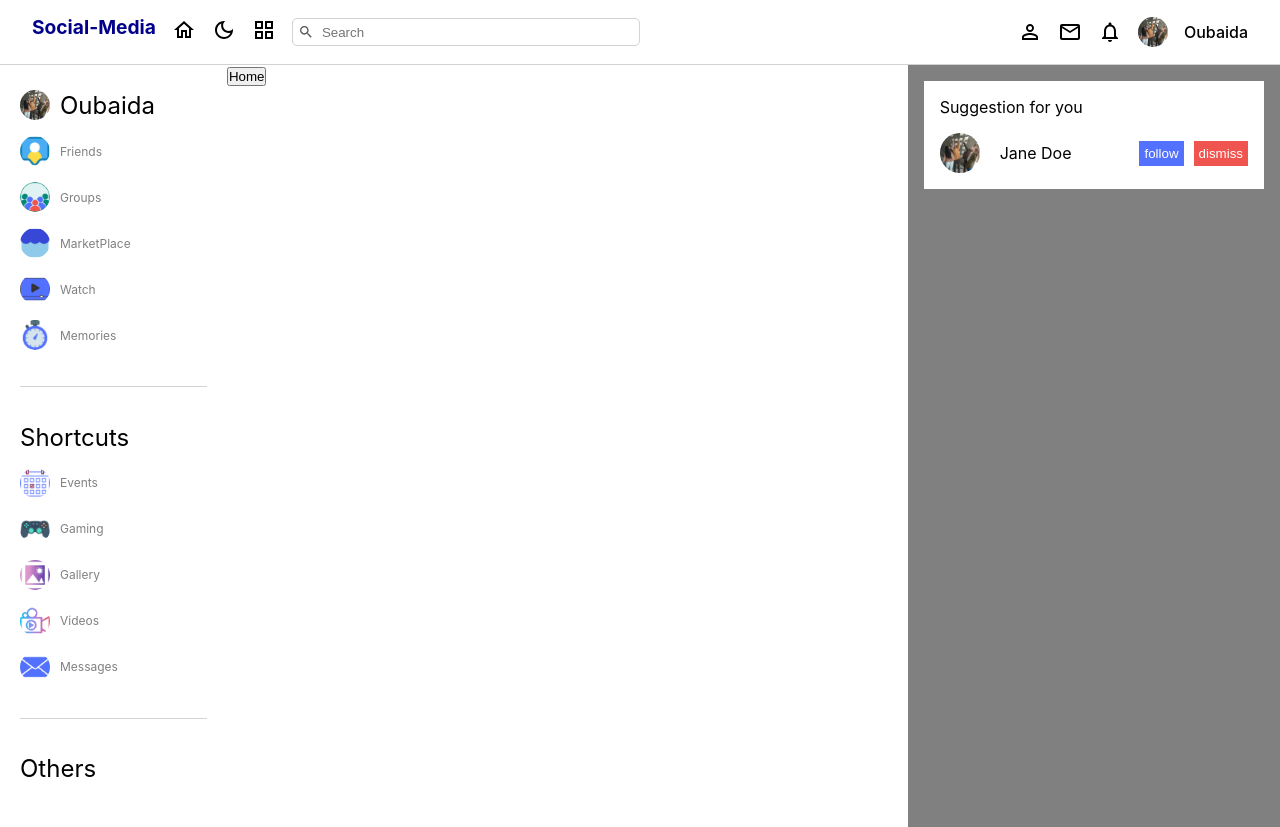
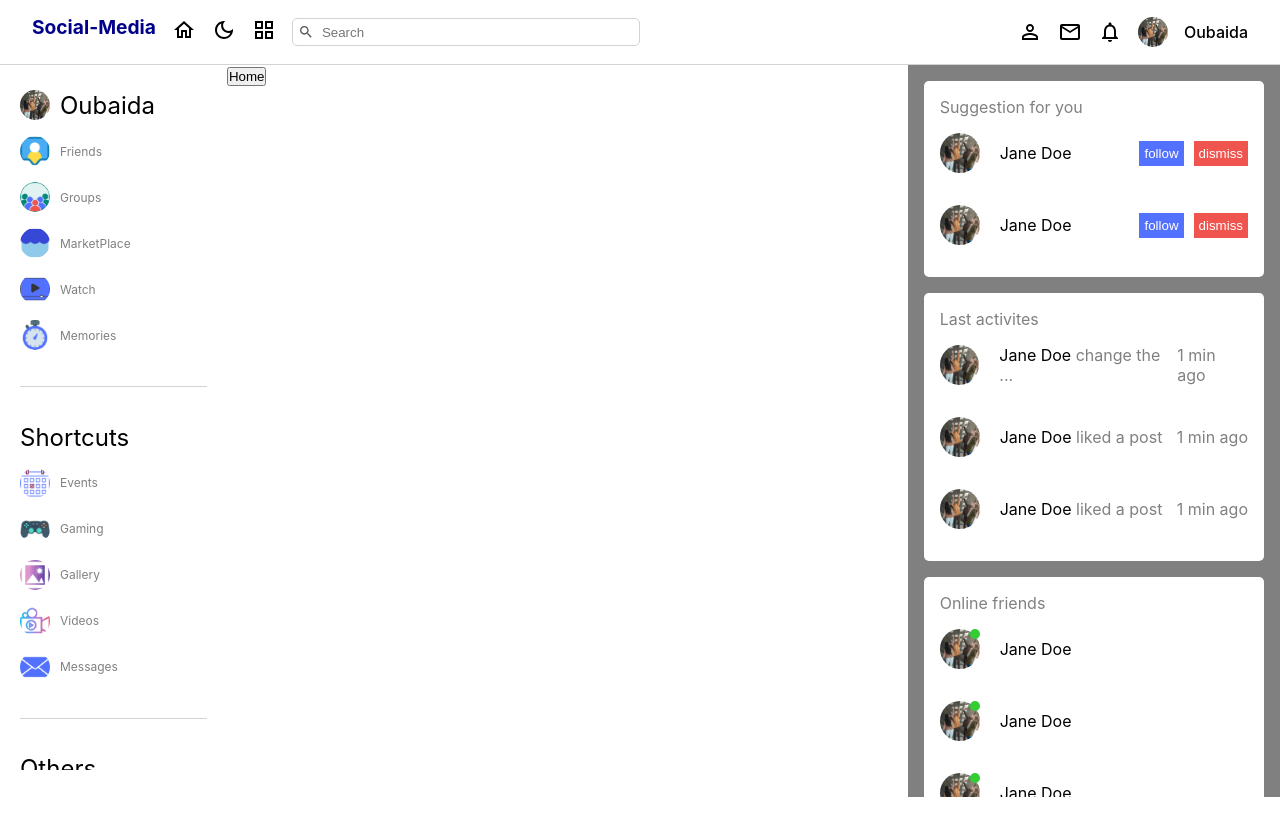
Before and after one commit to OubaidaAkilan/Social-Media-App, a React (Create React App) app in the folder Frontend/: page / in a window 1280 px wide. After the commit the page ends 800 px from the top, so only its background shows below. Built offline with nearby package versions, Linux system fonts and the light colour scheme.

Commit message:
Finish the right-bar section with own its style

```diff
--- a/Frontend/src/components/leftbar/leftBar.scss
+++ b/Frontend/src/components/leftbar/leftBar.scss
@@ -2,7 +2,7 @@
   flex: 2;
   position: sticky;
   top: 70px;
-  height: calc(100vh - 70px);
+  height: calc(100vh - 100px);
   overflow: scroll;
     &::-webkit-scrollbar{
     display: none;
--- a/Frontend/src/components/rightbar/RightBar.jsx
+++ b/Frontend/src/components/rightbar/RightBar.jsx
@@ -6,19 +6,71 @@ import { blue } from '@mui/material/colors';
 const RightBar = () => {
   return (
     <section className='social__rightBar'>
-      <div className='social__rightBar-container'>
+      <div className='social__rightBar-suggestion'>
         <div className='item'>
           <span>Suggestion for you</span>
+          {Array.from({ length: 2 }, () => (
+            <div className='user'>
+              <div className='userInfo'>
+                <img src={profileImage} alt='userImge' />
+                <span>Jane Doe</span>
+              </div>
+              <div className='buttons'>
+                <button>follow</button>
+                <button>dismiss</button>
+              </div>
+            </div>
+          ))}
+        </div>
+      </div>
+      {/* Last Activites */}
+      <div className='social__rightBar-lastActivites'>
+        <div className='item'>
+          <span>Last activites</span>
+
           <div className='user'>
             <div className='userInfo'>
               <img src={profileImage} alt='userImge' />
-              <span>Jane Doe</span>
+              <p>
+                <span>Jane Doe</span> change the ...
+              </p>
             </div>
-            <div className='buttons'>
-              <button>follow</button>
-              <button>dismiss</button>
+            <span>1 min ago</span>
+          </div>
+
+          <div className='user'>
+            <div className='userInfo'>
+              <img src={profileImage} alt='userImge' />
+              <p>
+                <span>Jane Doe</span> liked a post
+              </p>
             </div>
+            <span>1 min ago</span>
           </div>
+          <div className='user'>
+            <div className='userInfo'>
+              <img src={profileImage} alt='userImge' />
+              <p>
+                <span>Jane Doe</span> liked a post
+              </p>
+            </div>
+            <span>1 min ago</span>
+          </div>
+        </div>
+      </div>
+      {/* Online friends */}
+      <div className='social__rightBar-onlineFriends'>
+        <div className='item'>
+          <span>Online friends</span>
+          {Array.from({ length: 8 }, () => (
+            <div className='user'>
+              <div className='userInfo'>
+                <img src={profileImage} alt='userImge' />
+                <div className="online"/>
+                <span>Jane Doe</span>
+              </div>
+            </div>
+          ))}
         </div>
       </div>
     </section>
--- a/Frontend/src/components/rightbar/rightBar.scss
+++ b/Frontend/src/components/rightbar/rightBar.scss
@@ -6,34 +6,58 @@
   padding: 1rem;
   position: sticky;
   top: 70px;
-  height: calc(100vh - 70px);
+  height: calc(100vh - 100px);
   overflow: scroll;
   &::-webkit-scrollbar {
     display: none;
   }
-  .social__rightBar-container {
+
+  .social__rightBar-suggestion,
+  .social__rightBar-lastActivites,
+  .social__rightBar-onlineFriends {
     background-color: white;
     padding: 1rem;
-
+    border-radius: 5px;
+    margin-bottom: 1rem;
     .item {
       display: flex;
       flex-direction: column;
       gap: 1rem;
+      span {
+        color: gray;
+      }
 
       .user {
         display: flex;
         align-items: center;
         justify-content: space-between;
+        margin-bottom: 1rem;
         .userInfo {
           display: flex;
           align-items: center;
           justify-content: space-between;
           gap: 20px;
+          position: relative;
           img {
             width: 40px;
             height: 40px;
             object-fit: cover;
             border-radius: 50%;
+          }
+          .online{
+            width: 10px;
+            height: 10px;
+            background-color: limegreen;
+            border-radius: 50%;
+            position: absolute;
+            top: 0;
+            left: 30px;
+          }
+          span {
+            color: black;
+          }
+          p{
+           color: gray;
           }
         }
         .buttons {
@@ -56,4 +80,5 @@
       }
     }
   }
+
 }
```
